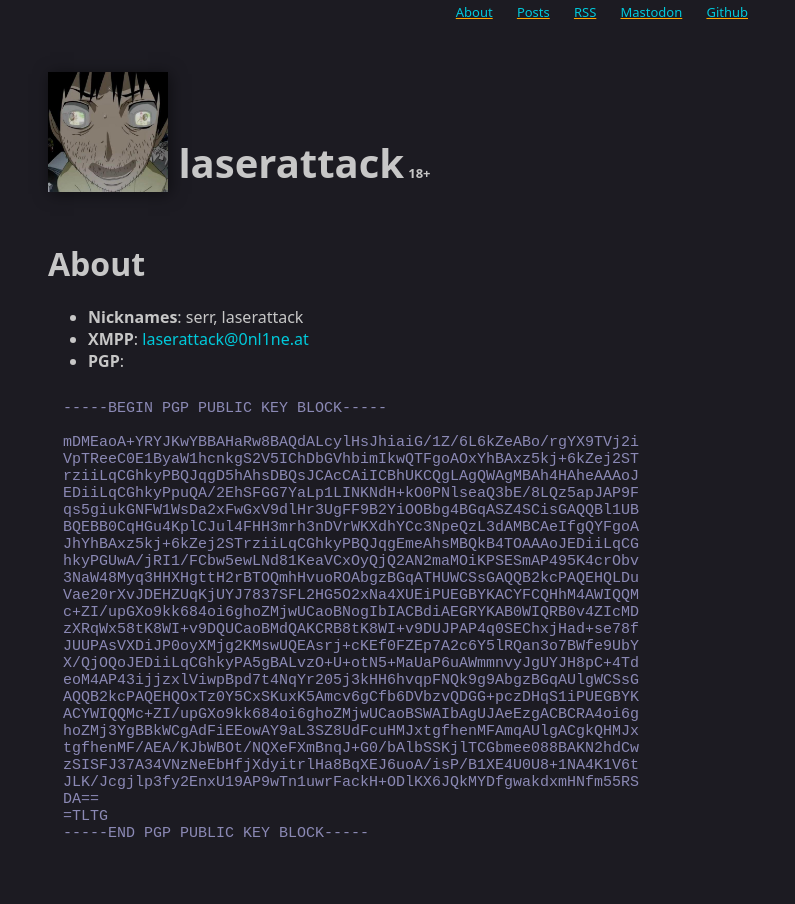
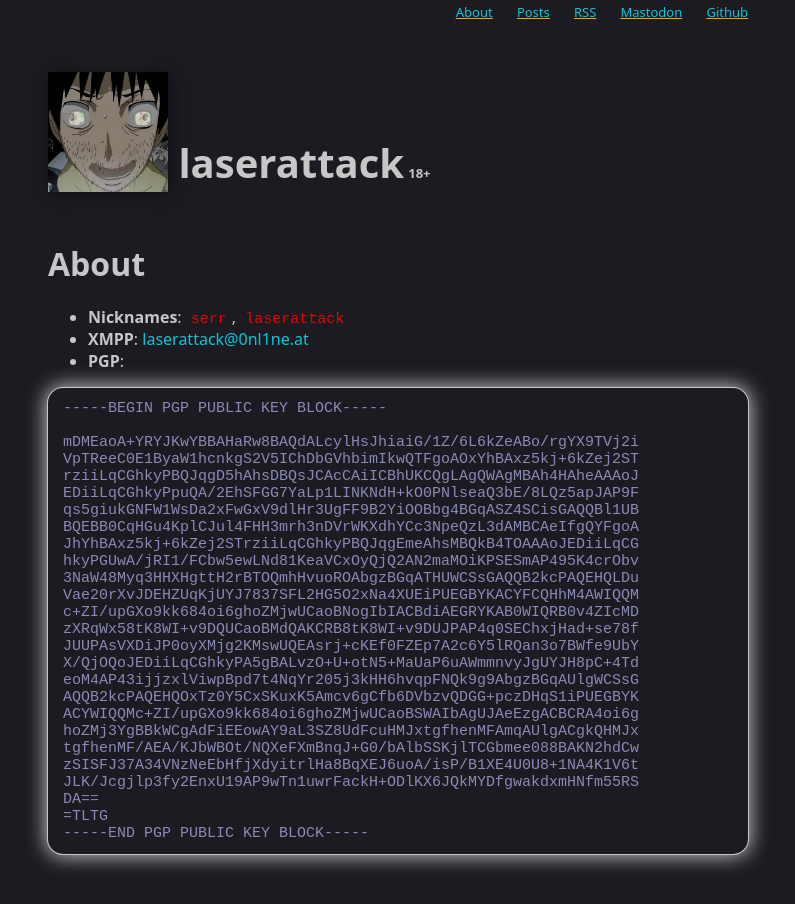
Before and after one commit to laserattack/laserattack.github.io, a Jekyll site: the page built from about.md, in a window 1280 px wide. Shown: the whole page, without its empty margins (242-1037 px from the left). Built offline with Jekyll 4.4.1, drawn with Linux system fonts in a browser that asks for light colours.

Commit message:
Style code blocks and inline code separately

```diff
--- a/about.md
+++ b/about.md
@@ -6,7 +6,7 @@ permalink: /about/
 
 # About
 
-- **Nicknames**: serr, laserattack
+- **Nicknames**: `serr`, `laserattack`
 - **XMPP**: [laserattack@0nl1ne.at](xmpp:laserattack@0nl1ne.at)
 - **PGP**:
 
--- a/assets/page.css
+++ b/assets/page.css
@@ -109,19 +109,25 @@ code {
   font-size: 15px;
   margin: 0;
   padding: 0;
-  color: #8b89b5;
 }
 
 code {
   padding: 2px 5px;
+  color: hsl(0, 100%, 46%);
 }
 
 pre {
+  color: #8b89b5;
   padding: 12px 15px;
   overflow-x: auto;
+  box-shadow:
+    0 0 0 1px #c7c7c7,
+    0 0 20px 2px #c7c7c7;
+  border-radius: 15px;
 }
 
 pre > code {
+  color: #8b89b5;
   border: 0;
   padding-right: 0;
   padding-left: 0;
```
